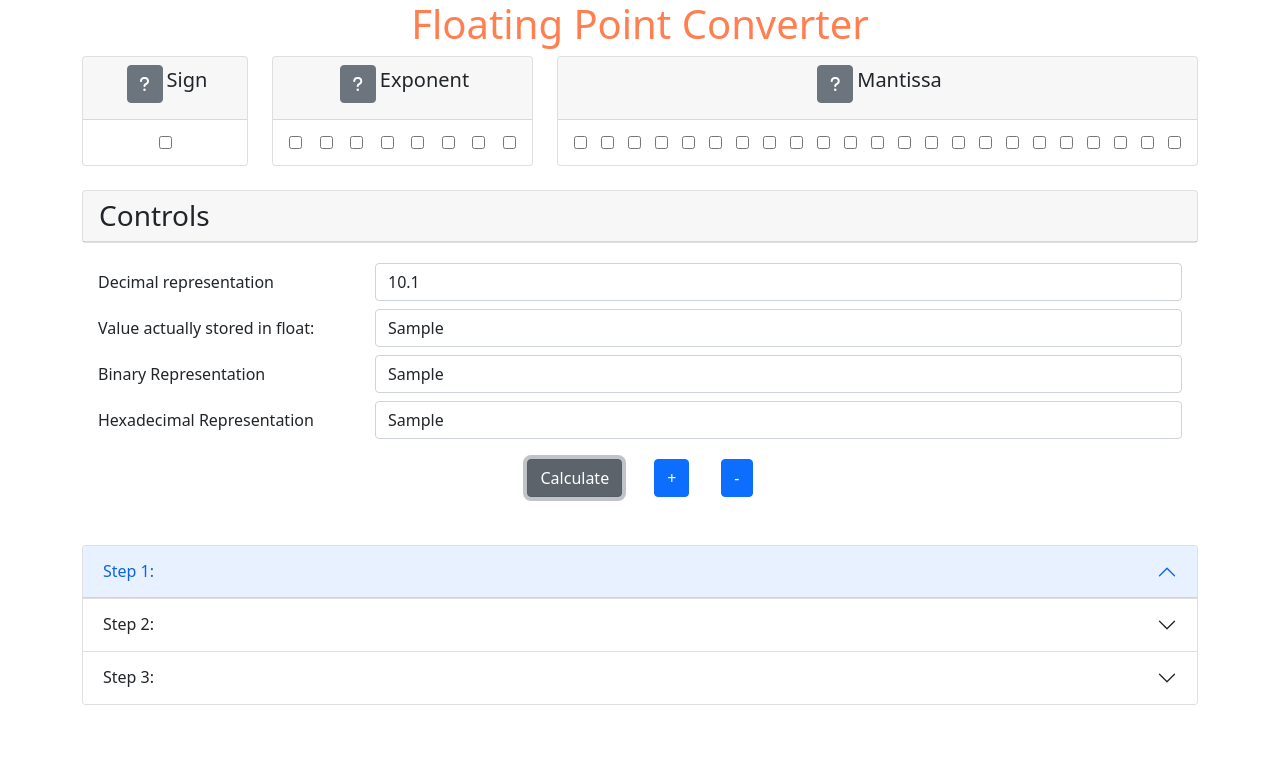
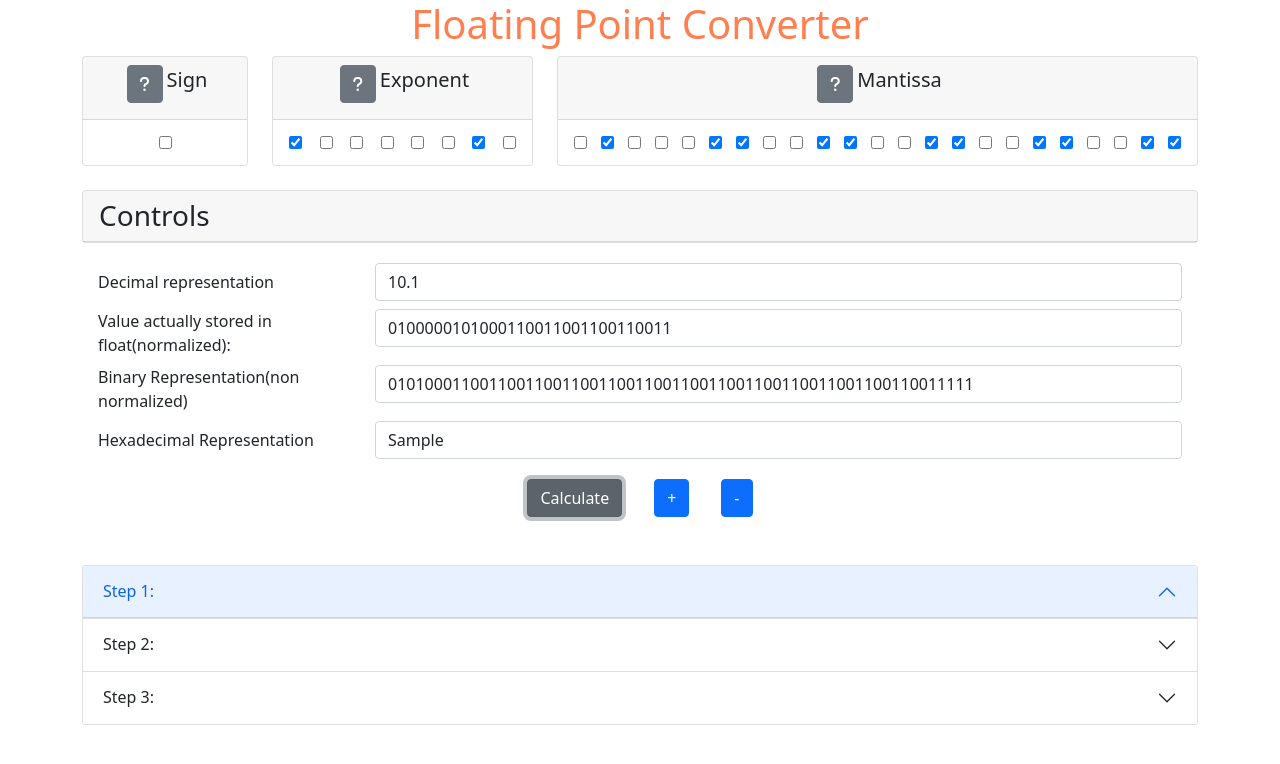
Before and after one commit to Sandro9/Floating-Point-Converter, a plain HTML site: page index.html in a window 1280 px wide. Both pictures are taken after typing "Sample", "Sample", "Sample" into the empty fields and a click on the button "Calculate". Drawn offline with nearby package versions, Linux system fonts and the light colour scheme.

Commit message:
updated Functions
- checkboxes are now functional,
step 1 explains how to convert a decimal Number into a dual number with your entered number.

```diff
--- a/common/Handlers/DualHandler.js
+++ b/common/Handlers/DualHandler.js
@@ -12,7 +12,6 @@ export default class DualHandler extends Handler
 
     convertToDual(number,callback = ((e) => {}))
     {
-        callback();
         var numberSplitted = this.splitString(number);
         var beforeComma = this.beforeComma(numberSplitted.beforeComma,callback);
         var afterComma = this.afterComma("0."+numberSplitted.afterComma,callback);
@@ -47,7 +46,8 @@ export default class DualHandler extends Handler
             callback({
                 type:"afterComma",
                 round: round,
-                number: dualNumber
+                number: dualNumber,
+                currentNr: number
             });
             round++;
         }
@@ -72,7 +72,9 @@ export default class DualHandler extends Handler
             callback({
                 type:"beforeComma",
                 round: round,
-                number: dualNumber
+                number: dualNumber,
+                rest : number % 2,
+                currentNr: number
             });
             number = parseInt(number / 2);
             round++;
--- a/index.html
+++ b/index.html
@@ -44,14 +44,14 @@
                     </div>
                     <div class="card-body">
                         <div class="d-flex justify-content-between">
-                            <input type="checkbox">
-                            <input type="checkbox">
-                            <input type="checkbox">
-                            <input type="checkbox">
-                            <input type="checkbox">
-                            <input type="checkbox">
-                            <input type="checkbox">
-                            <input type="checkbox">
+                            <input type="checkbox" id="e7">
+                            <input type="checkbox" id="e6">
+                            <input type="checkbox" id="e5">
+                            <input type="checkbox" id="e4">
+                            <input type="checkbox" id="e3">
+                            <input type="checkbox" id="e2">
+                            <input type="checkbox" id="e1">
+                            <input type="checkbox" id="e0">
 
                         </div>
                     </div>
@@ -67,29 +67,29 @@
                     </div>
                     <div class="card-body">
                         <div class="d-flex justify-content-between">
-                            <input type="checkbox">
-                            <input type="checkbox">
-                            <input type="checkbox">
-                            <input type="checkbox">
-                            <input type="checkbox">
-                            <input type="checkbox">
-                            <input type="checkbox">
-                            <input type="checkbox">
-                            <input type="checkbox">
-                            <input type="checkbox">
-                            <input type="checkbox">
-                            <input type="checkbox">
-                            <input type="checkbox">
-                            <input type="checkbox">
-                            <input type="checkbox">
-                            <input type="checkbox">
-                            <input type="checkbox">
-                            <input type="checkbox">
-                            <input type="checkbox">
-                            <input type="checkbox">
-                            <input type="checkbox">
-                            <input type="checkbox">
-                            <input type="checkbox">
+                            <input type="checkbox" id="m0">
+                            <input type="checkbox" id="m1">
+                            <input type="checkbox" id="m2">
+                            <input type="checkbox" id="m3">
+                            <input type="checkbox" id="m4">
+                            <input type="checkbox" id="m5">
+                            <input type="checkbox" id="m6">
+                            <input type="checkbox" id="m7">
+                            <input type="checkbox" id="m8">
+                            <input type="checkbox" id="m9">
+                            <input type="checkbox" id="m10">
+                            <input type="checkbox" id="m11">
+                            <input type="checkbox" id="m12">
+                            <input type="checkbox" id="m13">
+                            <input type="checkbox" id="m14">
+                            <input type="checkbox" id="m15">
+                            <input type="checkbox" id="m16">
+                            <input type="checkbox" id="m17">
+                            <input type="checkbox" id="m18">
+                            <input type="checkbox" id="m19">
+                            <input type="checkbox" id="m20">
+                            <input type="checkbox" id="m21">
+                            <input type="checkbox" id="m22">
 
                         </div>
                     </div>
@@ -112,7 +112,7 @@
                     </div>
                     <div class="row  py-1">
                         <div class="col-md-3 d-flex align-self-center">
-                            <label for="valueInFloat">Value actually stored in float: </label>
+                            <label for="valueInFloat">Value actually stored in float(normalized): </label>
                         </div>
                         <div class="col">
                             <input id="valueInFloat" type="text" class="form-control">
@@ -120,7 +120,7 @@
                     </div>
                     <div class="row py-1">
                         <div class="col-md-3 d-flex align-self-center">
-                            <label for="binary">Binary Representation</label>
+                            <label for="binary">Binary Representation(non normalized)</label>
                         </div>
                         <div class="col">
                             <input id="binary" type="text" class="form-control">
@@ -152,7 +152,14 @@
                     </h2>
                     <div id="collapseOne" class="accordion-collapse collapse" aria-labelledby="headingOne" data-bs-parent="#accordionExample">
                         <div class="accordion-body">
-                             <div id="resultStep1"></div>
+                            At first convert your decimal Number into a Binary Number
+                            <span>We devide our Decimal before comma Number by 2 the Rest is our Binary Digit</span>
+                            <div id="resultStep1"></div>
+                            <div >We get the following binary digit: <span id="resultStep1Result"></span></div>
+                            <br>
+                            <span>We do the same for the after comma, this Time we multiply by 2</span>
+                            <div id="resultStep2"></div>
+                            <div>After we did that we get the following Result: <span id="resultStep2Result"></span></div>
                         </div>
                     </div>
                 </div>
@@ -190,30 +197,63 @@
         import Float from "./common/Interfaces/Configs/Float.js";
 
         var resultStep1 = document.getElementById("resultStep1");
+        var resultStep1Result = document.getElementById("resultStep1Result");
+
         var resultStep2 = document.getElementById("resultStep2");
+        var resultStep2Result = document.getElementById("resultStep2Result");
+        var resultStep3 = document.getElementById("resultStep2");
         var error = document.getElementById("error");
         var input = document.getElementById("decimal");
+
+
+        var valueInFloat = document.getElementById("valueInFloat");
+        var binary = document.getElementById("binary");
         // var mode = document.getElementById("mode");
 
 
         globalThis.convertFloatingPoint = (() => {
             let number = input.value;
-            // let modeType = mode.value;
+            resultStep1.innerHTML = "";
+            resultStep2.innerHTML = "";
+            resultStep3.innerHTML = "";
+
             let float = new Float();
             let converterFactory = new ConverterFactory();
             let converter = converterFactory.getConverter("dual");
-            let dualNumber = converter.convertToDual(number,((e) => {
-                // console.log(e);
+            let dualNumber = converter.convertToDual(number,((event) => {
+                if(event.type === 'beforeComma'){
+                    resultStep1.innerHTML += event.currentNr + " / " + 2 +" =" + (event.currentNr / 2) + " R "+event.rest + "<br>";
+                } else {
+                    resultStep2.innerHTML += parseFloat(event.currentNr).toPrecision(2) + " * " + 2 + " =" + parseFloat(event.currentNr * 2).toPrecision(2) + " R "+ event.number + "<br>";
+                }
             }));
-
+            resultStep1Result.innerHTML = dualNumber.beforeComma.number.binary.join("");
+            resultStep2Result.innerHTML = dualNumber.afterComma.number.binary.join("");
+            console.log(dualNumber);
             let normalizer = new Normalizer();
             let normalized = normalizer.normalize(float,dualNumber.complete,dualNumber.floatingPoint)
-            // console.log(dualNumber);
             console.log(normalized);
-            // console.log(converter);
 
 
+            setCheckBoxes("e",normalized.character);
+            setCheckBoxes("m",normalized.mantisse);
+            binary.value = dualNumber.complete.join("");
+            valueInFloat.value = (normalized.character.join(""))+""+ (normalized.mantisse.join(""))
         });
+
+        function setCheckBoxes(checkboxType,dualNr)
+        {
+            console.log(dualNr);
+            dualNr.forEach((e,idx) => {
+                let checkbox = document.getElementById(checkboxType+idx);
+                if(e === 1)
+                {
+                    checkbox.checked = true;
+                } else {
+                    checkbox.checked = false;
+                }
+            })
+        }
     </script>
 </body>
 </html>
```
